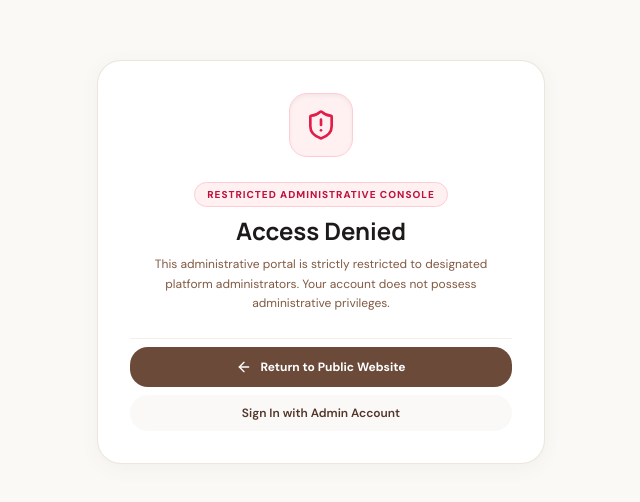
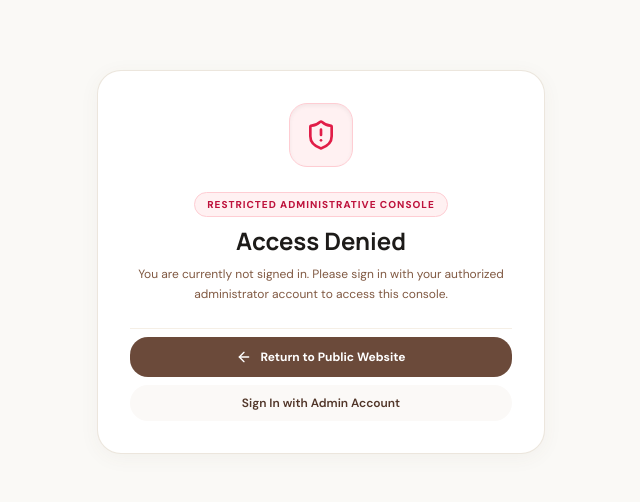
Before and after one commit to ragavsingh/Pet-adoption, a React (Vite) app: page /portal-sec-ops-7491/dashboard in a window 1280 px wide. Shown: the part 138-640 px from the top of the page, without its empty margins (319-959 px from the left). Built offline with nearby package versions, Linux system fonts and the light colour scheme; no server answers.

Commit message:
fix(admin): refine access denied notice to distinguish unauthenticated state

```diff
--- a/src/components/layout/AdminLayout.tsx
+++ b/src/components/layout/AdminLayout.tsx
@@ -142,7 +142,9 @@ export const AdminLayout: React.FC = () => {
               Access Denied
             </h1>
             <p className="text-xs text-brand-600 leading-relaxed max-w-sm mx-auto">
-              This administrative portal is strictly restricted to designated platform administrators. Your account does not possess administrative privileges.
+              {!isAuthenticated
+                ? 'You are currently not signed in. Please sign in with your authorized administrator account to access this console.'
+                : 'This administrative portal is strictly restricted to designated platform administrators. Your account does not possess administrative privileges.'}
             </p>
           </div>
 
```
